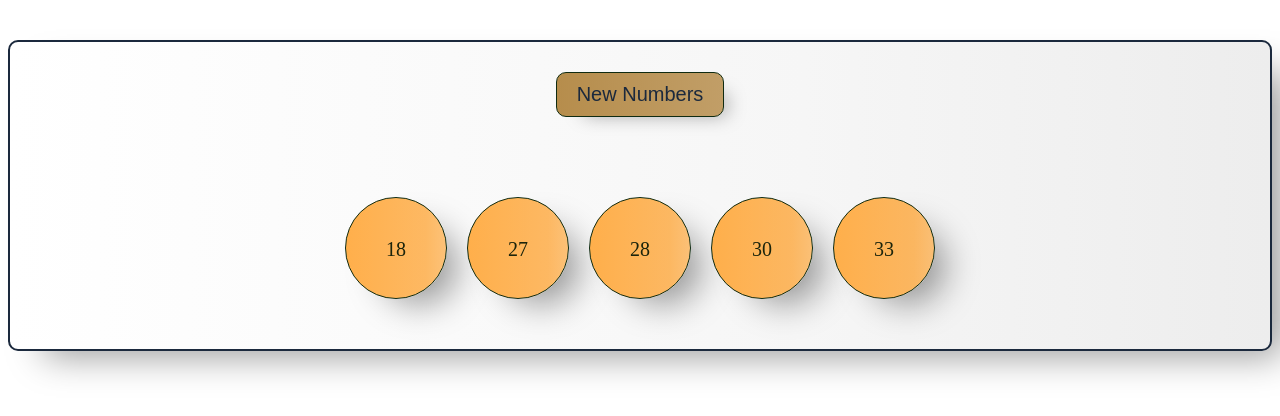
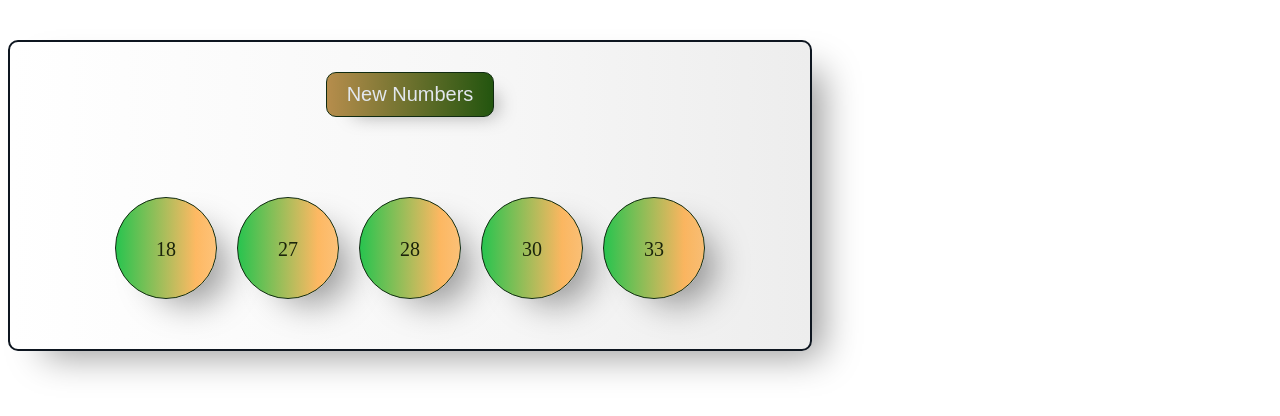
Before and after one commit to ArinaDemid/js_group_6_homework_52_arina_gurinova, a React (Create React App) app: page / in a window 1280 px wide. Shown: the top 416 px of the page. Built offline with nearby package versions, Linux system fonts and the light colour scheme.

Commit message:
Изменила css

```diff
--- a/src/App.css
+++ b/src/App.css
@@ -1,19 +1,20 @@
 .App {
   text-align: center;
   margin-top: 40px;
-  border: 2px solid  rgb(27, 41, 61);
+  border: 2px solid  rgb(14, 22, 32);
   border-radius: 10px;
   background: linear-gradient(to right, rgba(255,255,255,1) 0%, rgba(246,246,246,1) 63%, rgba(237,237,237,1) 100%);
   box-shadow: 23px 18px 35px -13px rgba(0,0,0,0.4);
+  width: 800px;
 }
 
 .btn {
   margin: 30px 20px;
   padding: 10px 20px;
   font-size: 20px;
-  background: linear-gradient(to right, rgba(243,226,199,1) 0%, rgba(233,212,179,1) 0%, rgba(182,141,76,1) 0%, rgba(193,158,103,1) 100%);
+  background: linear-gradient(to right, rgb(103, 196, 50) 0%, rgba(233,212,179,1) 0%, rgba(182,141,76,1) 0%, rgb(35, 85, 15) 100%);
   border: none;
-  color: rgb(27, 41, 61);
+  color: rgb(226, 231, 238);
   border-radius: 10px;
   box-shadow: 15px 10px 20px -13px rgba(0,0,0,0.4);
   border: 1px solid rgb(16, 43, 17);
@@ -24,7 +25,7 @@
   width: 100px;
   height: 100px;
   border-radius: 50%;
-  background: linear-gradient(to right, rgba(255,175,75,1) 0%, rgba(255,146,10,0.63) 80%, rgba(255,146,10,0.54) 100%);
+  background: linear-gradient(to right, rgb(40, 196, 79) 0%, rgba(255,146,10,0.63) 80%, rgba(255,146,10,0.54) 100%);
   margin: 50px 10px;
   display: inline-block;
   box-shadow: 23px 18px 35px -13px rgba(0,0,0,0.4);
```
